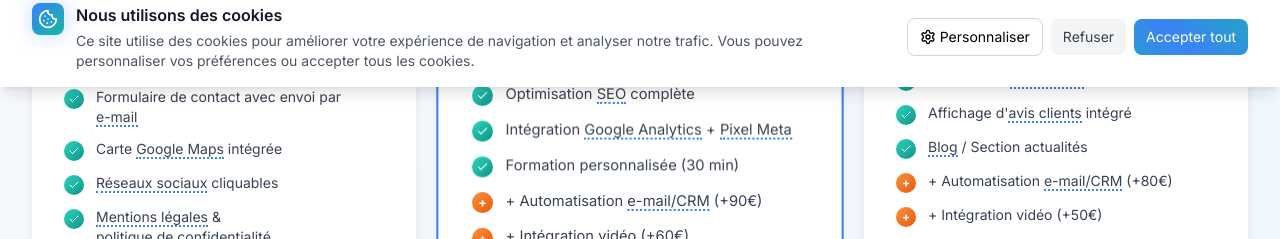
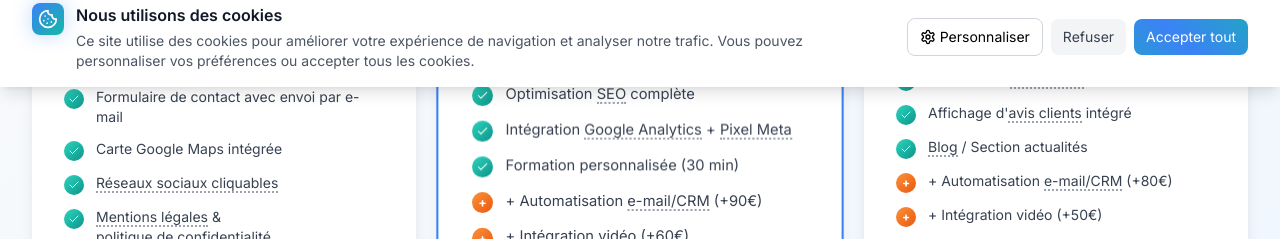
Before and after one commit to qbquentin-b/Sqava-good-one, a React (Vite) app: page /offres in a window 1280 px wide. Shown: the part 713-952 px from the top of the page. Built offline with nearby package versions, Linux system fonts and the light colour scheme.

Commit message:
Mettre à jour les info-bulles

```diff
--- a/src/components/Packages.tsx
+++ b/src/components/Packages.tsx
@@ -19,8 +19,8 @@ const Packages = () => {
         'Jusqu\'à 5 pages (Accueil, Prestations, À propos, Contact, etc.)',
         'Design personnalisé aux couleurs de l\'activité',
         'Formulaire de contact avec envoi par <tooltip>e-mail</tooltip>',
-        'Carte <tooltip>Google Maps</tooltip> intégrée',
-        '<tooltip>Réseaux sociaux</tooltip> cliquables',
+        'Carte Google Maps intégrée',
+        '<tooltip>Réseaux sociaux cliquables</tooltip>',
         '<tooltip>Mentions légales</tooltip> & <tooltip>politique de confidentialité</tooltip>',
         'Bandeau <tooltip>cookies RGPD</tooltip> + gestion du consentement',
         'Menu classique, prestation (<tooltip>PDF</tooltip> ou <tooltip>HTML</tooltip> simple pour les restaurants)',
@@ -82,9 +82,7 @@ const Packages = () => {
 
   // Définitions des termes techniques
   const tooltipDefinitions: { [key: string]: string } = {
-    'e-mail': 'Courrier électronique - système de communication qui permet d\'envoyer des messages via internet',
-    'Google Maps': 'Service de cartographie de Google qui permet d\'afficher votre localisation sur une carte interactive',
-    'Réseaux sociaux': 'Liens vers vos pages Facebook, Instagram, etc. pour que vos clients puissent vous suivre',
+    'Réseaux sociaux cliquables': 'Liens vers vos pages Facebook, Instagram, etc. pour que vos clients puissent vous suivre',
     'Mentions légales': 'Informations obligatoires sur votre entreprise (nom, adresse, SIRET, etc.)',
     'politique de confidentialité': 'Document expliquant comment vos données clients sont collectées et utilisées',
     'cookies RGPD': 'Petits fichiers stockés sur l\'ordinateur des visiteurs, avec leur consentement selon la loi européenne',
--- a/src/components/Tooltip.tsx
+++ b/src/components/Tooltip.tsx
@@ -56,13 +56,14 @@ const Tooltip: React.FC<TooltipProps> = ({ children, content, className = '' })
       <span
         ref={triggerRef}
         className={`border-b-2 border-dotted border-blue-500 cursor-help hover:border-blue-700 transition-colors duration-200 ${className}`}
+       className={`border-b-2 border-dotted border-gray-400 cursor-help hover:border-gray-600 transition-colors duration-200 ${className}`}
         onMouseEnter={() => !isMobile && setIsVisible(true)}
         onMouseLeave={() => !isMobile && setIsVisible(false)}
         onClick={handleInteraction}
       >
         {children}
         {isMobile && (
-          <Info className="inline w-3 h-3 ml-1 text-blue-500" />
+          <Info className="inline w-3 h-3 ml-1 text-gray-500" />
         )}
       </span>
 
```
